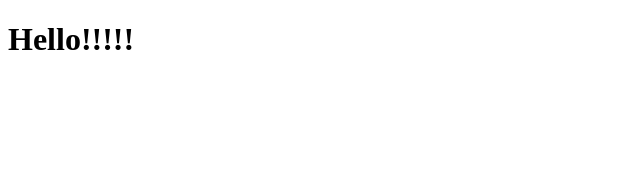
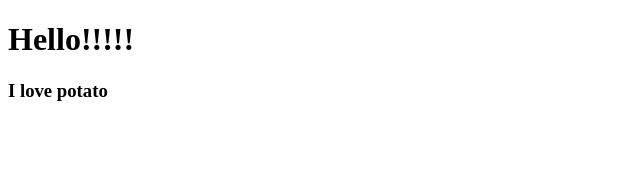
Before and after one commit to 0xsuky/react-movie-service, a React (Create React App) app: page / in a window 1280 px wide. Shown: the top 170 px of the page, without its empty margins (0-640 px from the left). Built offline with nearby package versions, Linux system fonts and the light colour scheme.

Commit message:
Feat: #2.0 실습
Potato 컴포넌트 생성
Potato 컴포넌트를 App 컴포넌트 안에 추가

```diff
--- a/src/App.js
+++ b/src/App.js
@@ -1,7 +1,11 @@
+import React from 'react';
+import Potato from './Potato';
+
 function App() {
   return (
     <div>
       <h1>Hello!!!!!</h1>
+      <Potato />
     </div>
   );
 }
--- /dev/null
+++ b/src/Potato.js
@@ -0,0 +1,7 @@
+import React from 'react';
+
+function Potato() {
+  return <h3>I love potato</h3>;
+}
+
+export default Potato;
--- a/src/index.js
+++ b/src/index.js
@@ -1,5 +1,6 @@
 import React from 'react';
 import ReactDOM from 'react-dom';
 import App from './App';
+import Potato from './Potato';
 
 ReactDOM.render(<App />, document.getElementById('potato'));
```
